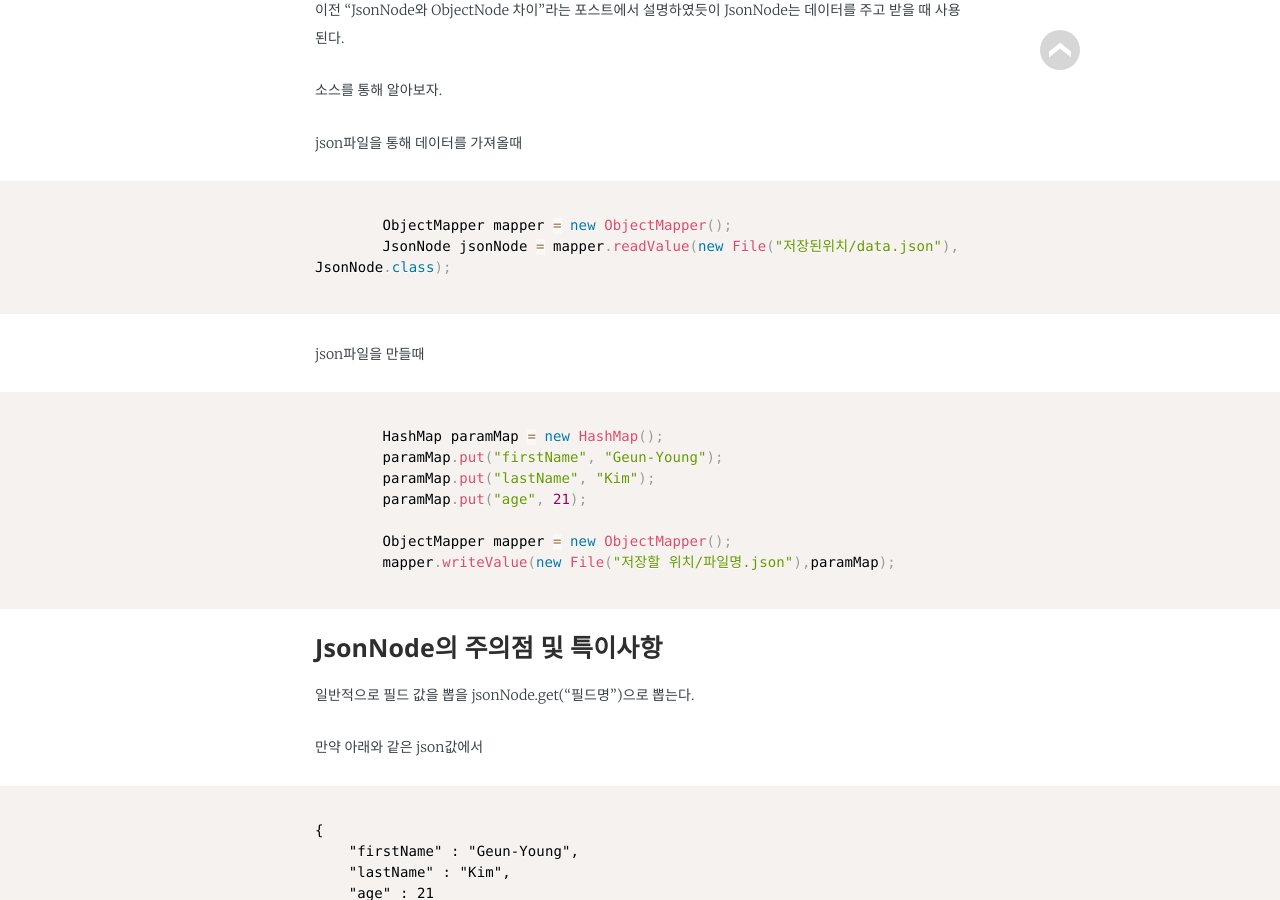
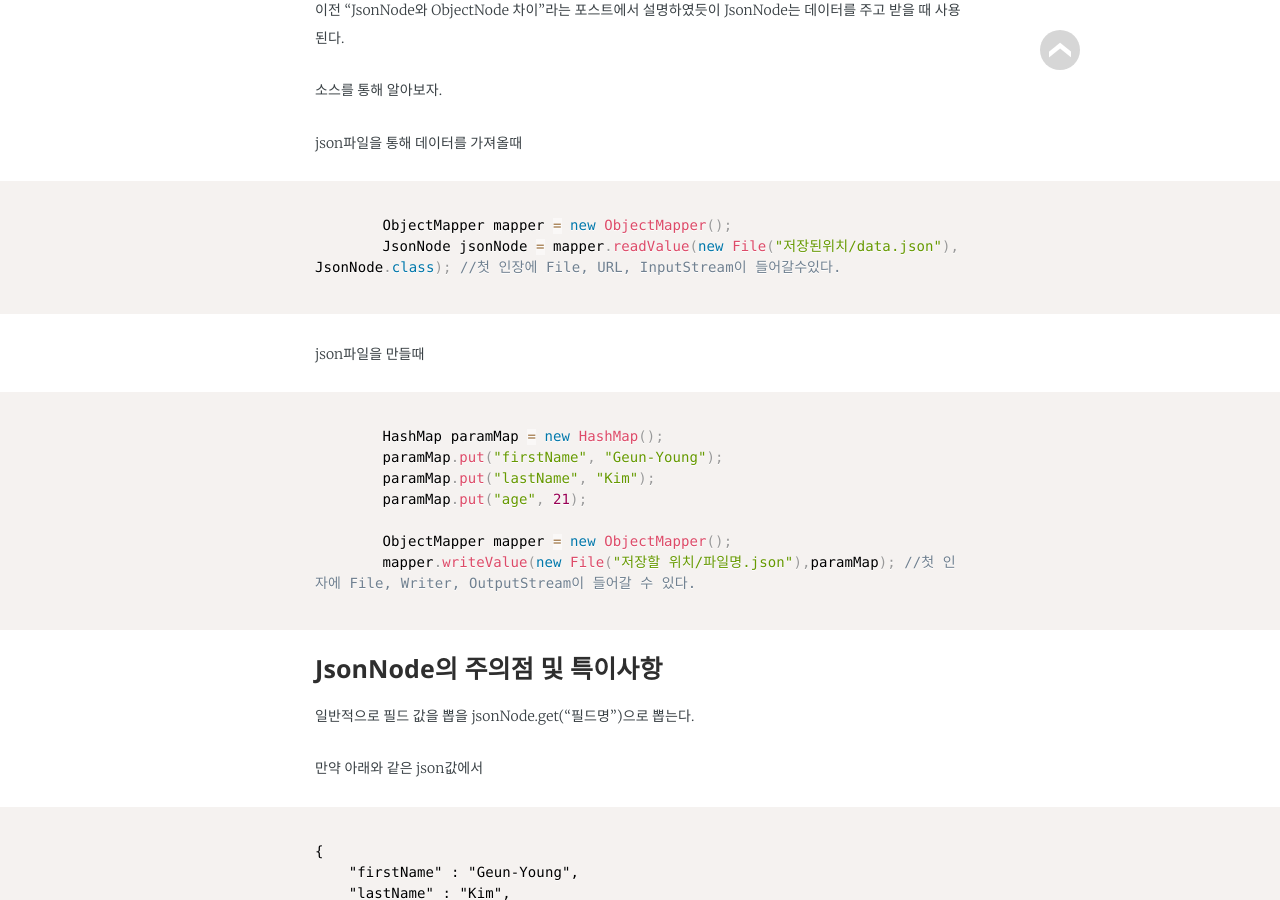
Before and after one commit to jwillmer/jekyllDecent, a Jekyll site: the page built from _posts/2019-06-25-JsonNode2.md, in a window 1280 px wide and 900 px high, scrolled down 867 px. Built offline with Jekyll 4.4.1, drawn with Linux system fonts in a browser that asks for light colours; some web fonts are replaced.

Commit message:
Update 2019-06-25-JsonNode2.md

````diff
--- a/_posts/2019-06-25-JsonNode2.md
+++ b/_posts/2019-06-25-JsonNode2.md
@@ -33,7 +33,7 @@ json파일을 통해 데이터를 가져올때
 ```java
 
 		ObjectMapper mapper = new ObjectMapper();
-		JsonNode jsonNode = mapper.readValue(new File("저장된위치/data.json"), JsonNode.class);
+		JsonNode jsonNode = mapper.readValue(new File("저장된위치/data.json"), JsonNode.class); //첫 인장에 File, URL, InputStream이 들어갈수있다.
 
 ```
 
@@ -48,7 +48,7 @@ json파일을 만들때
 		paramMap.put("age", 21);
 
 		ObjectMapper mapper = new ObjectMapper();
-		mapper.writeValue(new File("저장할 위치/파일명.json"),paramMap);
+		mapper.writeValue(new File("저장할 위치/파일명.json"),paramMap); //첫 인자에 File, Writer, OutputStream이 들어갈 수 있다.
 
 ```
 
````
